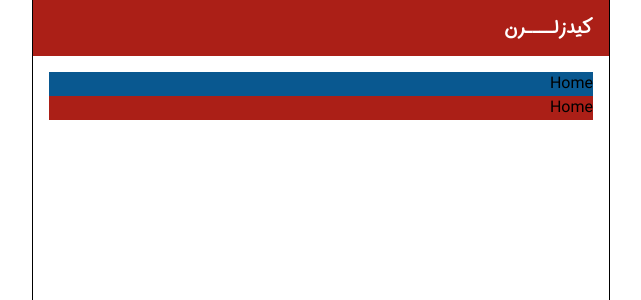
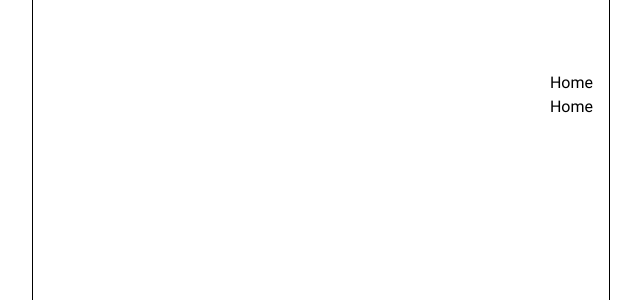
Before and after one commit to parsa-ai/kidslearn, a Next.js app: page / in a window 1280 px wide. Shown: the top 300 px of the page, without its empty margins (422-1063 px from the left). Built offline with nearby package versions, Linux system fonts and the light colour scheme.

Commit message:
add colors

```diff
--- a/app/globals.css
+++ b/app/globals.css
@@ -1,50 +1,17 @@
 @import "tailwindcss";
 
 :root {
-  --primary: hsl(3, 76%, 38%);
-  --secondary: hsl(205, 88%, 30%);
+  --primary: hsl(206, 64%, 60%);
+  --secondary: hsl(44, 82%, 70%);
+  --dark: hsl(233, 45%, 11%);
 
-  --primary-50: hsl(from var(--primary) h calc(s * 0.177) 91%);
-  --primary-100: hsl(from var(--primary) h calc(s * 0.306) 85%);
-  --primary-200: hsl(from var(--primary) h calc(s * 0.403) 75%);
-  --primary-300: hsl(from var(--primary) h calc(s * 0.419) 67%);
-  --primary-400: hsl(from var(--primary) h calc(s * 0.419) 60%);
-  --primary-500: hsl(from var(--primary) h calc(s * 0.484) 48%);
-  --primary-600: hsl(from var(--primary) h calc(s * 0.565) 44%);
-  --primary-800: hsl(from var(--primary) h calc(s * 1.113) 23%);
-  --primary-900: hsl(from var(--primary) h calc(s * 1.194) 13%);
-
-  --secondary-50: hsl(from var(--secondary) h calc(s * 1.268) 97%);
-  --secondary-100: hsl(from var(--secondary) h calc(s * 1.304) 94%);
-  --secondary-200: hsl(from var(--secondary) h calc(s * 1.321) 89%);
-  --secondary-300: hsl(from var(--secondary) h calc(s * 1.286) 82%);
-  --secondary-400: hsl(from var(--secondary) h calc(s * 1.232) 71%);
-  --secondary-500: hsl(from var(--secondary) h calc(s * 1.161) 60%);
-  --secondary-600: hsl(from var(--secondary) h calc(s * 0.982) 48%);
-  --secondary-800: hsl(from var(--secondary) h calc(s * 0.946) 35%);
-  --secondary-900: hsl(from var(--secondary) h calc(s * 0.839) 31%);
 }
 
 @theme {
-  --color-primary-50: hsl(from var(--primary) h calc(s * 0.177) 91%);
-  --color-primary-100: hsl(from var(--primary) h calc(s * 0.306) 85%);
-  --color-primary-200: hsl(from var(--primary) h calc(s * 0.403) 75%);
-  --color-primary-300: hsl(from var(--primary) h calc(s * 0.419) 67%);
-  --color-primary-400: hsl(from var(--primary) h calc(s * 0.419) 60%);
-  --color-primary-500: hsl(from var(--primary) h calc(s * 0.484) 48%);
-  --color-primary-600: hsl(from var(--primary) h calc(s * 0.565) 44%);
-  --color-primary-700: var(--primary);
-  --color-primary-800: hsl(from var(--primary) h calc(s * 1.113) 23%);
-  --color-primary-900: hsl(from var(--primary) h calc(s * 1.194) 13%);
 
-  --color-secondary-50: hsl(from var(--secondary) h calc(s * 1.268) 97%);
-  --color-secondary-100: hsl(from var(--secondary) h calc(s * 1.304) 94%);
-  --color-secondary-200: hsl(from var(--secondary) h calc(s * 1.321) 89%);
-  --color-secondary-300: hsl(from var(--secondary) h calc(s * 1.286) 82%);
-  --color-secondary-400: hsl(from var(--secondary) h calc(s * 1.232) 71%);
-  --color-secondary-500: hsl(from var(--secondary) h calc(s * 1.161) 60%);
-  --color-secondary-600: hsl(from var(--secondary) h calc(s * 0.982) 48%);
-  --color-secondary-700: var(--secondary);
-  --color-secondary-800: hsl(from var(--secondary) h calc(s * 0.946) 35%);
-  --color-secondary-900: hsl(from var(--secondary) h calc(s * 0.839) 31%);
+  --color-primary-light: hsl(from var(--primary) h calc(s * 1.36) calc(l * 1.4 ));
+  --color-primary: var(--primary);
+  --color-primary-dark: hsl(from var(--primary) h calc(s * 0.7) calc(l * 0.15));
+  --color-secondary: var(--secondary);
+
 }
```
